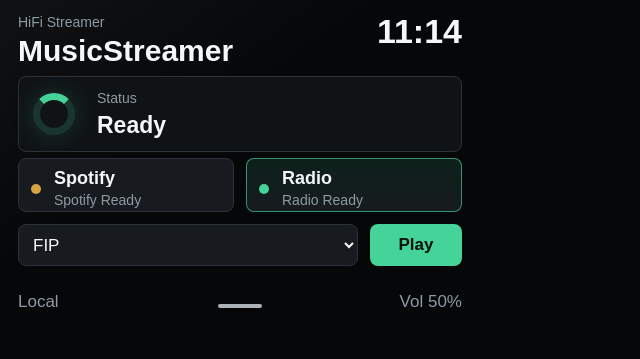
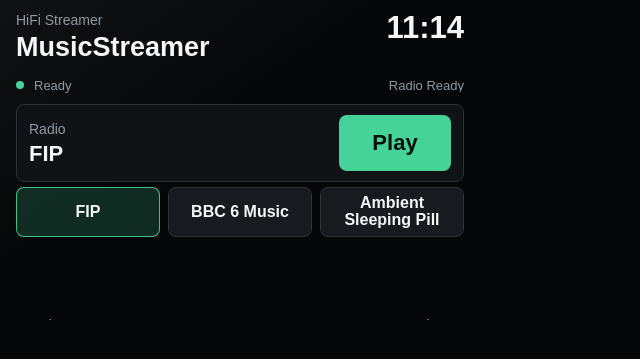
Before and after one commit to Carlosgonal/musicstreamer, a Flask app: page / in a window 1280 px wide. Shown: the top 359 px of the page, without its empty margins (0-640 px from the left). Run offline with Flask 3, Linux system fonts and the light colour scheme.

Commit message:
feat: change desing

```diff
--- a/src/static/css/style.css
+++ b/src/static/css/style.css
@@ -9,6 +9,7 @@
   --accent: #46d39a;
   --accent-soft: rgba(70, 211, 154, 0.18);
   --warning: #d6a443;
+  --danger: #f05d5e;
 }
 
 * {
@@ -35,8 +36,9 @@ body {
   width: 480px;
   height: 320px;
   display: grid;
-  grid-template-rows: 62px 76px 66px 54px 38px;
-  padding: 14px 18px 10px;
+  grid-template-rows: 54px 28px 78px 106px 34px;
+  gap: 5px;
+  padding: 12px 16px 9px;
   background:
     linear-gradient(145deg, rgba(255, 255, 255, 0.045), transparent 42%),
     var(--bg);
@@ -44,9 +46,9 @@ body {
 
 .top-bar,
 .bottom-bar,
-.source-row,
-.status-panel,
-.source {
+.status-strip,
+.radio-panel,
+.station-list {
   min-width: 0;
 }
 
@@ -58,8 +60,7 @@ body {
 }
 
 .eyebrow,
-.label,
-.source-state {
+.label {
   margin: 0;
   color: var(--muted);
   font-size: 14px;
@@ -68,7 +69,7 @@ body {
 
 h1 {
   margin: 5px 0 0;
-  font-size: 30px;
+  font-size: 27px;
   line-height: 1;
   font-weight: 700;
   letter-spacing: 0;
@@ -76,124 +77,102 @@ h1 {
 
 .clock {
   flex: 0 0 auto;
-  font-size: 34px;
+  font-size: 31px;
   line-height: 1;
   font-weight: 700;
   font-variant-numeric: tabular-nums;
 }
 
-.status-panel {
+.status-strip {
   display: grid;
-  grid-template-columns: 48px 1fr;
+  grid-template-columns: 10px auto 1fr;
   align-items: center;
-  gap: 16px;
-  padding: 10px 14px;
+  gap: 8px;
+  color: var(--muted);
+  font-size: 13px;
+  line-height: 1;
+}
+
+.status-strip span:last-child {
+  overflow: hidden;
+  text-align: right;
+  text-overflow: ellipsis;
+  white-space: nowrap;
+}
+
+.status-dot {
+  width: 8px;
+  height: 8px;
+  border-radius: 50%;
+  background: var(--accent);
+}
+
+.radio-panel {
+  display: grid;
+  grid-template-columns: 1fr 112px;
+  align-items: center;
+  gap: 12px;
+  padding: 10px 12px;
   border: 1px solid var(--line);
   border-radius: 8px;
   background: var(--panel);
 }
 
-.status-ring {
-  width: 42px;
-  height: 42px;
-  border-radius: 50%;
-  border: 7px solid var(--accent-soft);
-  border-top-color: var(--accent);
-  box-shadow: 0 0 24px rgba(70, 211, 154, 0.18);
-}
-
-.status-text {
-  margin: 6px 0 0;
+.now-playing {
+  margin: 5px 0 0;
   overflow: hidden;
-  color: var(--text);
-  font-size: 23px;
-  line-height: 1.08;
-  font-weight: 700;
-  text-overflow: ellipsis;
-  white-space: nowrap;
-}
-
-.source-row {
-  display: grid;
-  grid-template-columns: 1fr 1fr;
-  gap: 12px;
-  align-items: center;
-}
-
-.source {
-  height: 54px;
-  display: grid;
-  grid-template-columns: 12px 1fr;
-  align-items: center;
-  gap: 11px;
-  padding: 10px 12px;
-  border: 1px solid var(--line);
-  border-radius: 8px;
-  background: var(--panel-strong);
-}
-
-.source.active {
-  border-color: rgba(70, 211, 154, 0.65);
-  background: linear-gradient(180deg, rgba(70, 211, 154, 0.13), var(--panel-strong));
-}
-
-.source-dot {
-  width: 10px;
-  height: 10px;
-  border-radius: 50%;
-  background: var(--warning);
-}
-
-.source.active .source-dot {
-  background: var(--accent);
-}
-
-.source.playing {
-  border-color: rgba(70, 211, 154, 0.9);
-}
-
-.source-name {
-  margin: 0 0 5px;
-  overflow: hidden;
-  font-size: 18px;
+  font-size: 22px;
   line-height: 1;
   font-weight: 700;
   text-overflow: ellipsis;
   white-space: nowrap;
 }
 
-.control-row {
-  display: grid;
-  grid-template-columns: 1fr 92px;
-  align-items: center;
-  gap: 12px;
+.play-button {
+  width: 100%;
+  height: 56px;
+  border: 0;
+  border-radius: 8px;
+  background: var(--accent);
+  color: #03110b;
+  font: inherit;
+  font-size: 22px;
+  font-weight: 700;
 }
 
-.station-select,
-.control-button {
-  width: 100%;
-  height: 42px;
+.play-button.playing {
+  background: var(--danger);
+  color: #fff;
+}
+
+.play-button:disabled {
+  opacity: 0.55;
+}
+
+.station-list {
+  display: grid;
+  grid-template-columns: repeat(3, 1fr);
+  grid-auto-rows: 50px;
+  gap: 8px;
+}
+
+.station-button {
   border: 1px solid var(--line);
   border-radius: 8px;
   background: var(--panel-strong);
   color: var(--text);
   font: inherit;
-  font-size: 17px;
+  font-size: 16px;
+  font-weight: 700;
+  line-height: 1.05;
+  overflow: hidden;
+  padding: 0 8px;
+  text-overflow: ellipsis;
 }
 
-.station-select {
-  padding: 0 10px;
-}
-
-.control-button {
-  border-color: rgba(70, 211, 154, 0.6);
-  background: var(--accent);
-  color: #04110c;
-  font-weight: 700;
-}
-
-.control-button:disabled {
-  opacity: 0.55;
+.station-button.selected {
+  border-color: rgba(70, 211, 154, 0.9);
+  background: var(--accent-soft);
 }
 
 .bottom-bar {
@@ -202,7 +181,7 @@ h1 {
   align-items: end;
   gap: 10px;
   color: var(--muted);
-  font-size: 17px;
+  font-size: 15px;
   line-height: 1;
 }
 
--- a/src/static/index.html
+++ b/src/static/index.html
@@ -16,35 +16,21 @@
       <time id="clock" class="clock" datetime="">--:--</time>
     </header>
 
-    <section class="status-panel" aria-live="polite">
-      <div class="status-ring" aria-hidden="true"></div>
-      <div>
-        <p class="label">Status</p>
-        <p id="system-status" class="status-text">Starting</p>
-      </div>
+    <section class="status-strip" aria-live="polite">
+      <span class="status-dot" aria-hidden="true"></span>
+      <span id="system-status">Starting</span>
+      <span id="radio-status">Waiting</span>
     </section>
 
-    <section class="source-row" aria-label="Sources">
-      <article class="source">
-        <span class="source-dot"></span>
-        <div>
-          <p class="source-name">Spotify</p>
-          <p id="spotify-status" class="source-state">Waiting</p>
-        </div>
-      </article>
-      <article id="radio-card" class="source active">
-        <span class="source-dot"></span>
-        <div>
-          <p id="radio-name" class="source-name">Radio</p>
-          <p id="radio-status" class="source-state">Waiting</p>
-        </div>
-      </article>
+    <section class="radio-panel" aria-label="Radio controls">
+      <div>
+        <p class="label">Radio</p>
+        <p id="radio-name" class="now-playing">Select station</p>
+      </div>
+      <button id="radio-toggle" class="play-button" type="button">Play</button>
     </section>
 
-    <section class="control-row" aria-label="Radio controls">
-      <select id="station-select" class="station-select" aria-label="Radio station"></select>
-      <button id="radio-toggle" class="control-button" type="button">Play</button>
-    </section>
+    <section id="station-list" class="station-list" aria-label="Radio stations"></section>
 
     <footer class="bottom-bar">
       <span id="network-state">Local</span>
--- a/src/static/js/app.js
+++ b/src/static/js/app.js
@@ -2,17 +2,16 @@ const elements = {
   projectName: document.querySelector("#project-name"),
   clock: document.querySelector("#clock"),
   systemStatus: document.querySelector("#system-status"),
-  spotifyStatus: document.querySelector("#spotify-status"),
-  radioCard: document.querySelector("#radio-card"),
   radioName: document.querySelector("#radio-name"),
   radioStatus: document.querySelector("#radio-status"),
-  stationSelect: document.querySelector("#station-select"),
+  stationList: document.querySelector("#station-list"),
   radioToggle: document.querySelector("#radio-toggle"),
   networkState: document.querySelector("#network-state"),
   volumeState: document.querySelector("#volume-state"),
 };
 
 let radioState = "standby";
+let selectedStationId = "";
 
 async function getJson(url) {
   const response = await fetch(url, { cache: "no-store" });
@@ -47,31 +46,52 @@ function updateSystem(system) {
   elements.volumeState.textContent = `Vol ${system.volume}%`;
 }
 
-function updateSource(element, source) {
-  element.textContent = source.label;
-}
-
 function updateRadio(radio) {
   radioState = radio.state;
-  elements.radioName.textContent = radio.station?.name || "Radio";
+  selectedStationId = radio.station?.id || selectedStationId;
+  elements.radioName.textContent = radio.station?.name || getSelectedStationName() || "Select station";
   elements.radioStatus.textContent = radio.error || radio.label;
   elements.radioToggle.textContent = radio.state === "playing" ? "Stop" : "Play";
-  elements.radioCard.classList.toggle("playing", radio.state === "playing");
+  elements.radioToggle.classList.toggle("playing", radio.state === "playing");
 
   if (radio.station?.id) {
-    elements.stationSelect.value = radio.station.id;
+    setSelectedStation(radio.station.id);
   }
 }
 
 function loadStations(stations) {
-  elements.stationSelect.replaceChildren();
+  elements.stationList.replaceChildren();
 
   for (const station of stations) {
-    const option = document.createElement("option");
-    option.value = station.id;
-    option.textContent = station.name;
-    elements.stationSelect.append(option);
+    const button = document.createElement("button");
+    button.className = "station-button";
+    button.type = "button";
+    button.dataset.stationId = station.id;
+    button.textContent = station.name;
+    button.addEventListener("click", () => {
+      setSelectedStation(station.id);
+      elements.radioName.textContent = station.name;
+    });
+    elements.stationList.append(button);
   }
+
+  if (stations.length > 0) {
+    setSelectedStation(stations[0].id);
+    elements.radioName.textContent = stations[0].name;
+  }
+}
+
+function setSelectedStation(stationId) {
+  selectedStationId = stationId;
+
+  for (const button of elements.stationList.querySelectorAll(".station-button")) {
+    button.classList.toggle("selected", button.dataset.stationId === stationId);
+  }
+}
+
+function getSelectedStationName() {
+  const selected = elements.stationList.querySelector(".station-button.selected");
+  return selected?.textContent || "";
 }
 
 async function toggleRadio() {
@@ -80,7 +100,7 @@ async function toggleRadio() {
   try {
     const radio = radioState === "playing"
       ? await postJson("/api/radio/stop")
-      : await postJson("/api/radio/play", { station_id: elements.stationSelect.value });
+      : await postJson("/api/radio/play", { station_id: selectedStationId });
 
     updateRadio(radio);
   } catch (error) {
@@ -93,14 +113,12 @@ async function toggleRadio() {
 
 async function refresh() {
   try {
-    const [system, spotify, radio] = await Promise.all([
+    const [system, radio] = await Promise.all([
       getJson("/api/system/status"),
-      getJson("/api/spotify/status"),
       getJson("/api/radio/status"),
     ]);
 
     updateSystem(system);
-    updateSource(elements.spotifyStatus, spotify);
     updateRadio(radio);
   } catch (error) {
     elements.systemStatus.textContent = "API unavailable";
```
Also changed, not shown: 1 other file.
